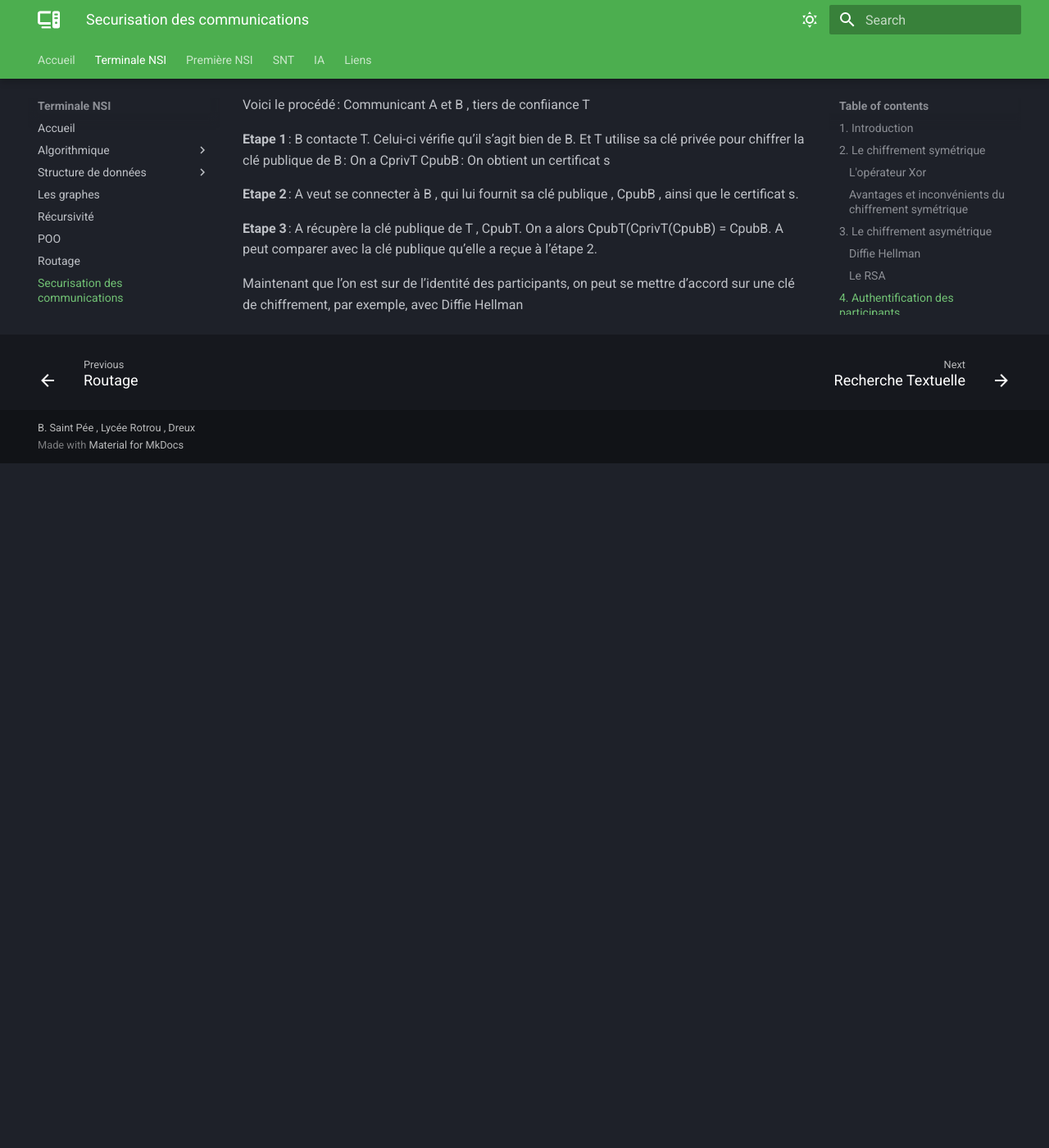
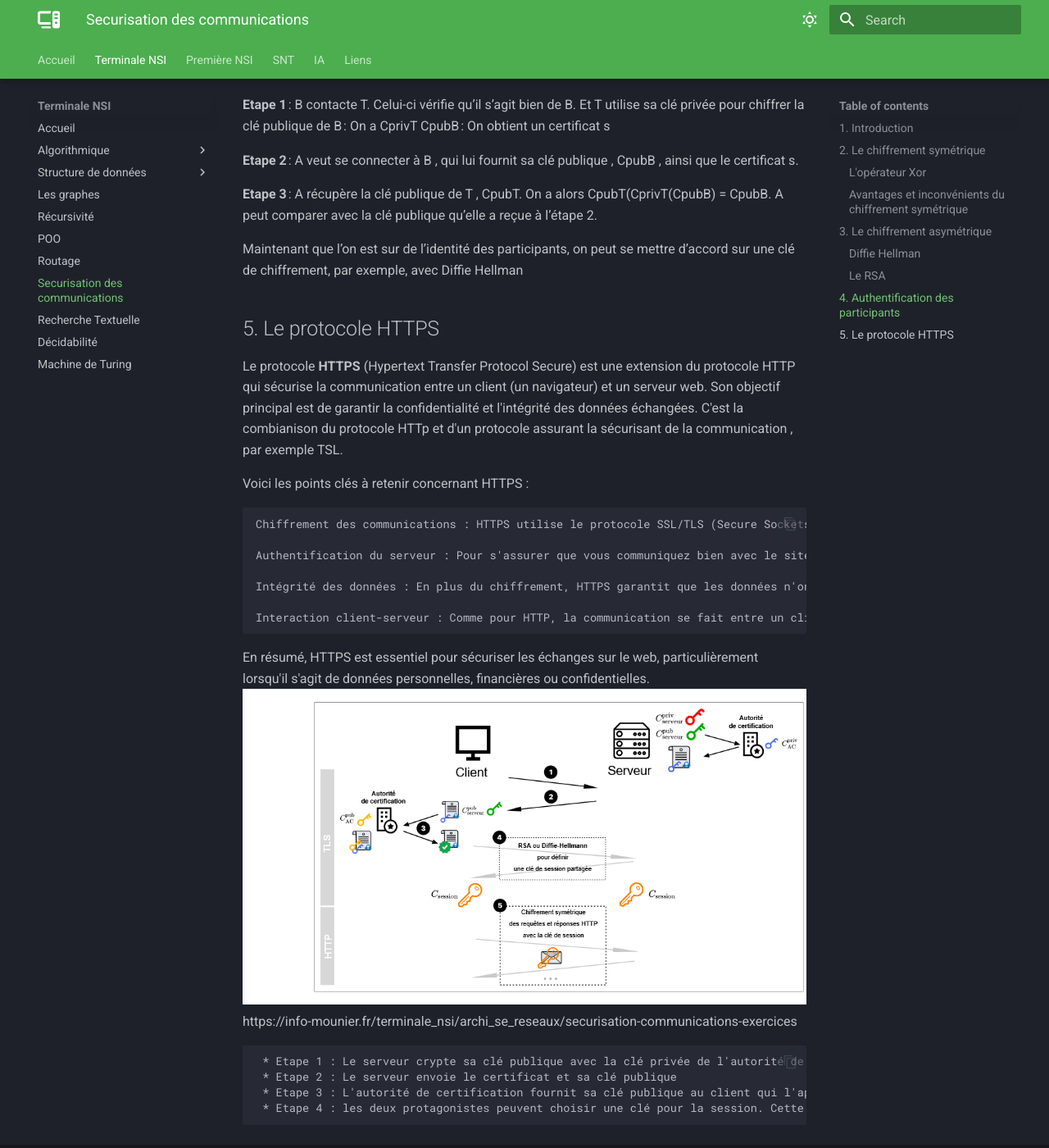
Before and after one commit to nsiRotrouDreux/site, an MkDocs documentation site: the page built from docs/Terminale NSI/securisation.md, in a window 1280 px wide and 1400 px high, scrolled down 5590 px. Shown: the whole window at 82% size. Built offline with MkDocs 1.6.1 and Material for MkDocs 9.7.7, drawn with Linux system fonts in a browser that asks for light colours; before the commit the page ends 6155 px from its top, so only the background shows below that.

Commit message:
ytbvrgefc

```diff
--- a/docs/Terminale NSI/securisation.md
+++ b/docs/Terminale NSI/securisation.md
@@ -146,7 +146,7 @@
 
 !!! danger Remarque
     Vous avez peut être été en présence d'une page où l'on vous déconseille de poursuivre sur le site que vous voulez atteindre. Vous pouvez quand même le faire , à vos risques et périls . C'est surement que le site ne propose pas de certificats prouvant son authenticité
-!!!
+
 
 Voici le procédé : Communicant  A et B , tiers de confiiance T
 
@@ -157,3 +157,30 @@
 __Etape 3__ : A récupère la clé publique de T , CpubT. On a alors CpubT(CprivT(CpubB) = CpubB. A peut comparer avec la clé publique qu’elle a reçue à l’étape 2.
 
 Maintenant que l’on est sur de l’identité des participants, on peut se mettre d’accord sur une clé de chiffrement, par exemple,  avec Diffie Hellman
+
+## 5. Le protocole HTTPS
+
+Le protocole __HTTPS__ (Hypertext Transfer Protocol Secure) est une extension du protocole HTTP qui sécurise la communication entre un client (un  navigateur) et un serveur web. Son objectif principal est de garantir la confidentialité et l'intégrité des données échangées.
+C'est la combianison du protocole HTTp et d'un protocole assurant la sécurisant de la communication , par exemple TSL.
+
+Voici les points clés à retenir concernant HTTPS :
+
+    Chiffrement des communications : HTTPS utilise le protocole SSL/TLS (Secure Sockets Layer / Transport Layer Security) pour chiffrer les données. Cela signifie que les informations que vous envoyez (par exemple, lors d'une connexion à un site bancaire) et celles que vous recevez sont rendues illisibles pour quiconque tenterait de les intercepter.
+
+    Authentification du serveur : Pour s'assurer que vous communiquez bien avec le site web légitime et non avec un imposteur, HTTPS utilise des certificats numériques. Ces certificats sont émis par des autorités de certification reconnues et permettent de vérifier l'identité du serveur.
+
+    Intégrité des données : En plus du chiffrement, HTTPS garantit que les données n'ont pas été modifiées pendant leur transmission.
+
+    Interaction client-serveur : Comme pour HTTP, la communication se fait entre un client et un serveur. Dans le cas de HTTPS, c'est le serveur qui propose un certificat pour établir la connexion sécurisée. Le client (votre navigateur) vérifie ce certificat, on a vu comment dans l'authentification des utilisateurs.
+
+
+
+En résumé, HTTPS est essentiel pour sécuriser les échanges sur le web, particulièrement lorsqu'il s'agit de données personnelles, financières ou confidentielles.
+![https](../images/https.png)
+https://info-mounier.fr/terminale_nsi/archi_se_reseaux/securisation-communications-exercices
+
+
+     * Etape 1 : Le serveur crypte sa clé publique avec la clé privée de l'autorité de certification : On obtient le certificat de sécurité
+     * Etape 2 : Le serveur envoie le certificat et sa clé publique
+     * Etape 3 : L'autorité de certification fournit sa clé publique au client qui l'applique au certificat et retrouve ainsi la clé publique du serveur et peut la comparer à celle qu'il a reçue à l'étape 2.
+     * Etape 4 : les deux protagonistes peuvent choisir une clé pour la session. Cette clé peut par exemple être définie à l'aide de Diffie Hellman
```
Also changed, not shown: docs/images/https.png (added).
